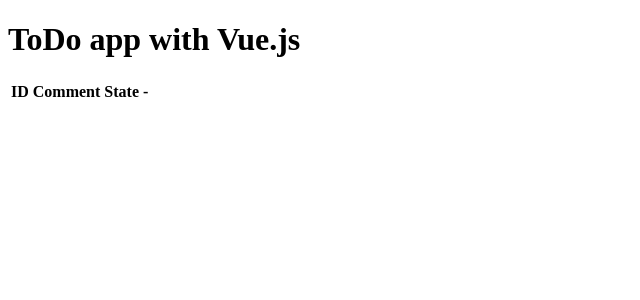
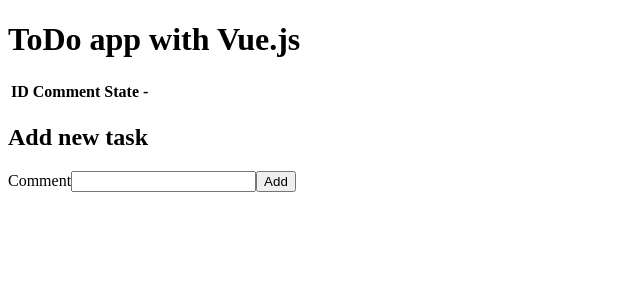
Before and after one commit to icedpenguin0504/vue-todo, a Vue app: page / in a window 1280 px wide. Shown: the top 300 px of the page, without its empty margins (0-640 px from the left). Built offline with nearby package versions, Linux system fonts and the light colour scheme.

Commit message:
[add] Add feature to add new task

```diff
--- a/src/App.vue
+++ b/src/App.vue
@@ -1,5 +1,6 @@
 <template lang="html">
   <div>
+    <!-- show todos -->
     <table>
       <thead>
         <tr>
@@ -9,6 +10,7 @@
           <th class="button">-</th>
         </tr>
       </thead>
+      <tbody>
         <tr v-for="item in $data.todos" v-bind:key="item.id">
           <th>{{ item.id }}</th>
           <td>{{ item.comment }}</td>
@@ -19,38 +21,41 @@
             <button>Delete</button>
           </td>
         </tr>
-      <tbody>
-
       </tbody>
     </table>
+
+    <!-- create new todo -->
+    <h2>Add new task</h2>
+    <form class="add-form" v-on:submit.prevent="doAdd">
+      Comment<input type="text" ref="comment">
+      <button type="submit">Add</button>
+    </form>
   </div>
 </template>
 
 <script>
-// use local storage
-const STORAGE_KEY = 'todos-vusjs-demo';
-const todoStorage = {
-  fetch() {
-    const todos = JSON.parse(
-      localStorage.getItem(STORAGE_KEY) || '[]'
-    );
-    todos.forEach((todo, index) => {
-      todo.id = index;
-    });
-    todoStorage.uid = todos.length;
-  },
-  save(todos) {
-    localStorage.setItem(
-      STORAGE_KEY, JSON.stringfy(todos));
-  }
-}
-
 export default {
   name: 'App',
   data() {
     return {
       todos: []
     };
+  },
+  methods: {
+    // Add new task to to-do list
+    doAdd() {
+      const comment = this.$refs.comment;
+      if (!comment.value.length) {
+        return;
+      }
+      this.$data.todos.push({
+        id: this.$data.todos.length + 1,
+        comment: comment.value,
+        state: 0
+      });
+      // 入力値をリセット
+      comment.value = '';
+    }
   }
 }
 </script>
```
